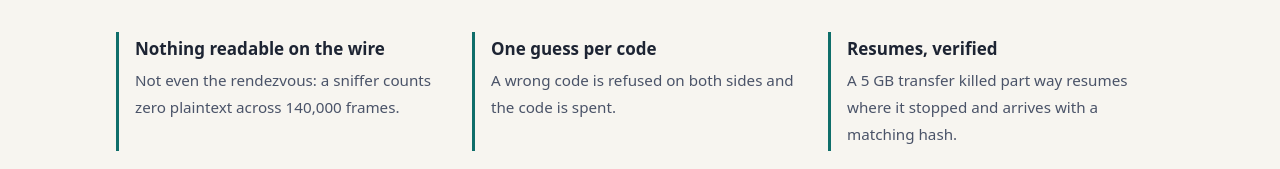
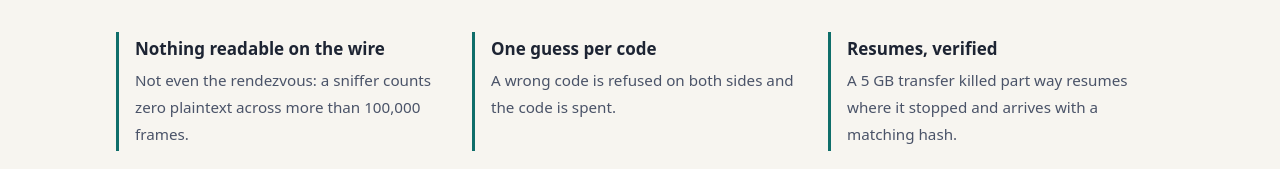
Before and after one commit to ZahakJ/ferry, a plain HTML site: page web/index.html in a window 1280 px wide. Shown: the part 2952-3121 px from the top of the page. Drawn offline with Linux system fonts and the light colour scheme.

Commit message:
Landing: frame count as measured

```diff
--- a/web/index.html
+++ b/web/index.html
@@ -125,7 +125,7 @@
 		<h2>Built to be trusted</h2>
 		<p class="intro">Every claim on this page is checked by an automated harness that builds two homes behind NATs and a rendezvous, then watches every packet.</p>
 		<ul class="facts">
-			<li><strong>Nothing readable on the wire</strong><span>Not even the rendezvous: a sniffer counts zero plaintext across 140,000 frames.</span></li>
+			<li><strong>Nothing readable on the wire</strong><span>Not even the rendezvous: a sniffer counts zero plaintext across more than 100,000 frames.</span></li>
 			<li><strong>One guess per code</strong><span>A wrong code is refused on both sides and the code is spent.</span></li>
 			<li><strong>Resumes, verified</strong><span>A 5 GB transfer killed part way resumes where it stopped and arrives with a matching hash.</span></li>
 			<li><strong>Nothing runs by itself</strong><span>Messages and files are stored, never executed. Fetched files lose their execute bit.</span></li>
```
